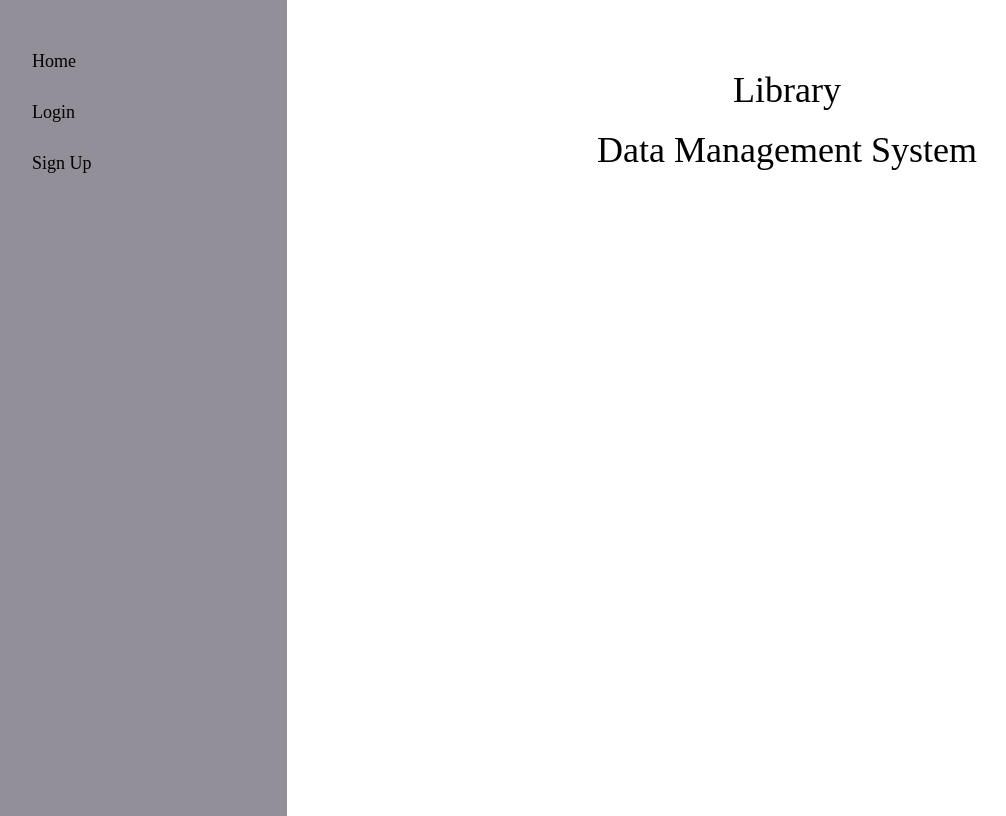
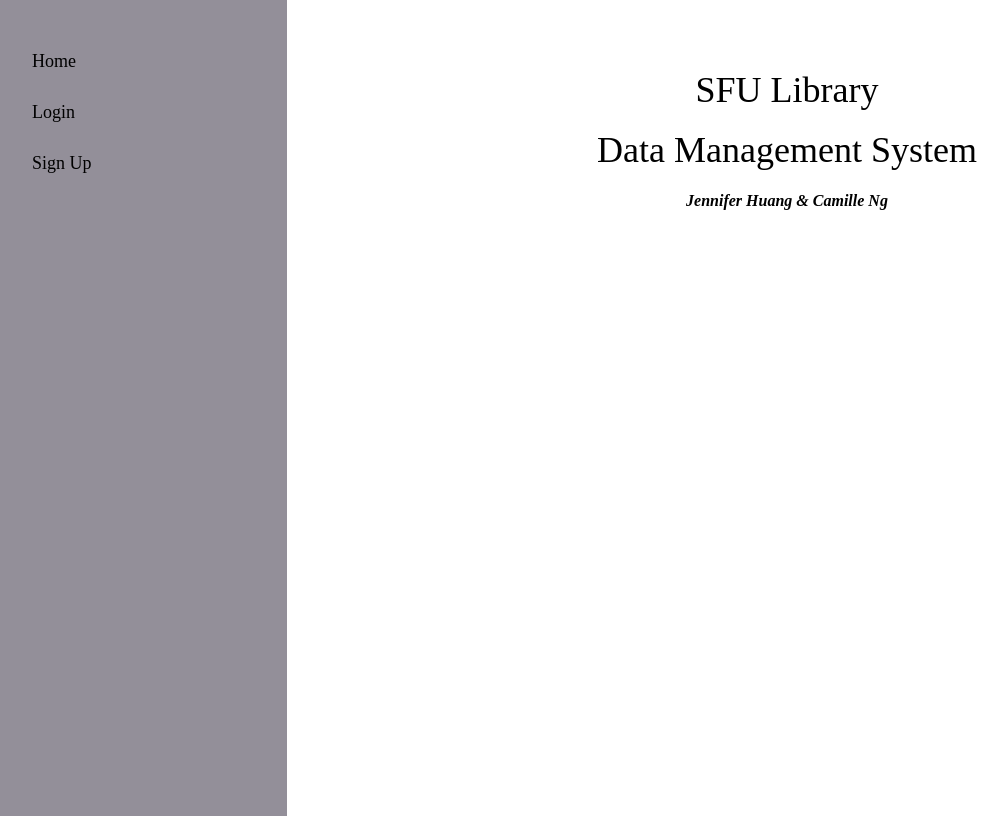
Before and after one commit to jnn4/CMPT-354-MP, a React (Vite) app in the folder cmpt354_mp/: page / in a window 1280 px wide. Shown: the whole page, without its empty margins (3-1009 px from the left). Built offline with nearby package versions, Linux system fonts and the light colour scheme.

Commit message:
removed useless links

```diff
--- a/cmpt354_mp/src/App.jsx
+++ b/cmpt354_mp/src/App.jsx
@@ -1,10 +1,7 @@
 import React from 'react';
-import { useEffect, useState } from "react";
 import { BrowserRouter as Router, Routes, Route } from "react-router-dom";
 import Home from "./components/home";
 import Items from "./components/items";
-import Personnel from "./components/personnel";
-import Volunteer from "./components/Volunteer";
 import Donate from "./components/donate";
 import HelpRequest from "./components/HelpRequest";
 import Navbar from "./components/navbar";
@@ -24,8 +21,6 @@ function App() {
           <Routes>
             <Route path="/" element={<Home />} />
             <Route path="/items" element={<Items />} />
-            <Route path="/personnel" element={<Personnel />} />
-            <Route path="/volunteer" element={<Volunteer />} />
             <Route path="/donate" element={<Donate />} />
             <Route path="/help-request" element={<HelpRequest />} />
             <Route path="/login" element={<Login />} />
--- a/cmpt354_mp/src/components/home.jsx
+++ b/cmpt354_mp/src/components/home.jsx
@@ -4,8 +4,10 @@ import React from 'react';
 function home (){
     return (
         <div className ="content">
-            <h1>Library</h1>
+            <h1>SFU Library</h1>
             <h1>Data Management System</h1>
+
+            <h4><em>Jennifer Huang & Camille Ng</em></h4>
         </div>
     );
 }
--- a/cmpt354_mp/src/components/navbar.jsx
+++ b/cmpt354_mp/src/components/navbar.jsx
@@ -19,8 +19,6 @@ function Navbar() {
                     <li><a href="/staffHome">Staff Dashboard</a></li>
                     <li><a href="/manage-items">Manage Items</a></li>
                     <li><a href="/manage-events">Manage Events</a></li>
-                    <li><a href="/personnel">Personnel</a></li>
-                    <li><a href="/volunteer">Volunteer</a></li>
                     <li><a href="/donate">Manage Future Items</a></li>
                     <li><a href="/help-request">Help Requests</a></li>
                 </ul>
@@ -37,8 +35,6 @@ function Navbar() {
                     <li><a href="/userHome">User Dashboard</a></li>
                     <li><a href="/items">Items</a></li>
                     <li><a href="/events">Events</a></li>
-                    <li><a href="/personnel">Personnel</a></li>
-                    <li><a href="/volunteer">Volunteer</a></li>
                     <li><a href="/donate">Donate Future Items</a></li>
                     <li><a href="/help-request">Help Requests</a></li>
                 </ul>
```
